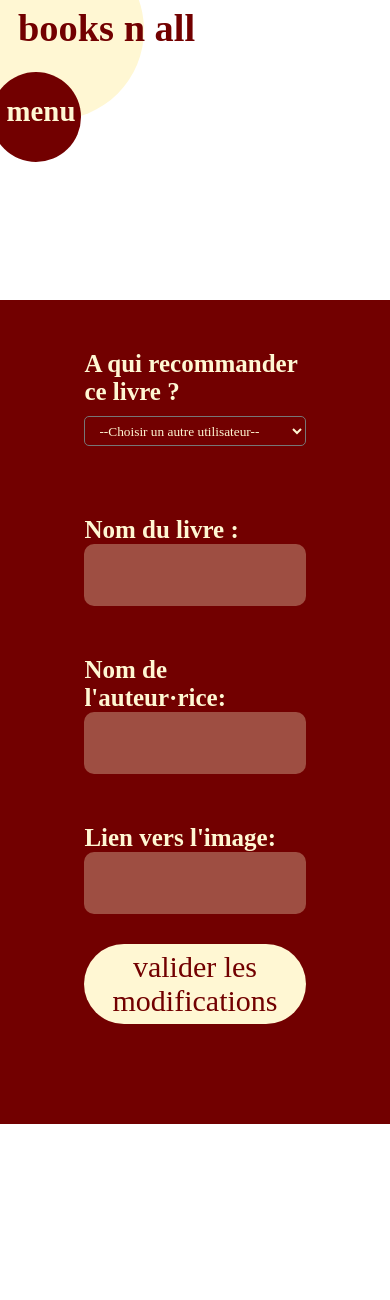
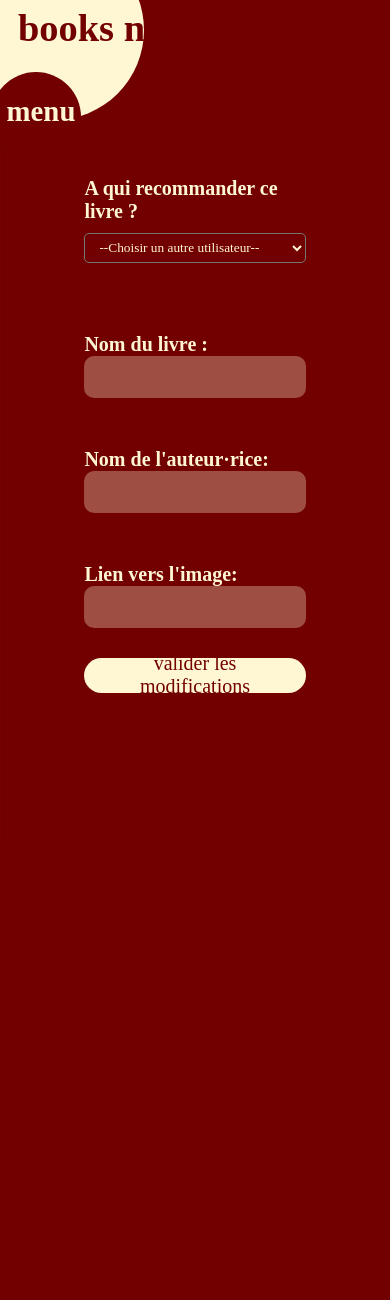
Before and after one commit to GoZeppeli/books-n-all, a Flask app: page /submit in a window 390 px wide. Shown: the top 1300 px of the page. After the commit the page ends 693 px from the top, so only its background shows below. Run offline with Flask 3, Linux system fonts and the light colour scheme; the visitor is signed in with stand-in values (Sample User, id 1); data that the repository does not hold is empty; some libraries are stand-ins or nearby versions; some web fonts are replaced.

Commit message:
responsive 3

```diff
--- a/static/css/app.css
+++ b/static/css/app.css
@@ -224,8 +224,8 @@
 
 .overlay {
     position: fixed;
-    width: 100vw;
-    height: 100vh;
+    width: 300vw;
+    height: 300vh;
     z-index: 5;
     top: 0;
     left: 0;
--- a/static/css/list.css
+++ b/static/css/list.css
@@ -7,8 +7,9 @@
 
 .search-wrap {
     position: sticky;
+    z-index: 10;
     top: -25px;
-    margin-top: -50px;
+    margin-top: -150px;
     margin-bottom: 50px;
     background-color: white;
 }
@@ -46,7 +47,7 @@
     font-family: 'Grobe Deutschmeister';
     color: #720000;
     font-size: 15px;
-    box-shadow: 0px 30px 20px 10px white;
+    box-shadow: 0px 30px 50px 10px black;
     transition: 0.3s;
 }
 
@@ -65,7 +66,7 @@
     font-family: 'Grobe Deutschmeister';
     color: #720000;
     font-size: 15px;
-    box-shadow: 0px 30px 20px 10px white;
+    box-shadow: 0px -40px 30px 90px white;
     transition: 0.3s;
     width: 100%;
 }
@@ -184,9 +185,17 @@
 .edit-block {
     width: 70vh;
     padding: 0 10vh;
+    padding-top: 15vh;
+    padding-bottom: 5vh;
     background-color: #720000;
     display: none;
     padding-bottom: 100px;
+    position: fixed;
+    top: 0px;
+    left: 50%;
+    transform: translateX(-50%);
+    max-width: calc(100vw - 20vh);
+    height: 80vh;
 }
 
 
@@ -214,6 +223,7 @@
     color: #fff7d3;
     font-size: 25px;
     margin-top: 50px;
+    float: right;
 }
 
 .edit-block button:hover {
@@ -370,6 +380,20 @@
     .card p {
         font-size: 10px;
     }
+
+    .edit-block button {
+        font-size: 20px;
+        height: 35px;
+    }
+
+    .edit-block h1 {
+        font-size: 20px;
+    }
+
+    .edit-block input {
+        height: 40px;
+        font-size: 20px;
+    }
 }
 
 @media (max-width: 400px) {
--- a/templates/base.html
+++ b/templates/base.html
@@ -37,7 +37,8 @@
 
             o = document.querySelector('.overlay')
             o.style.display = "block"
-
+            l = document.querySelector('.logo_home')
+            l.style.transform = "none"
         }
 
         function closemenu(){
```
